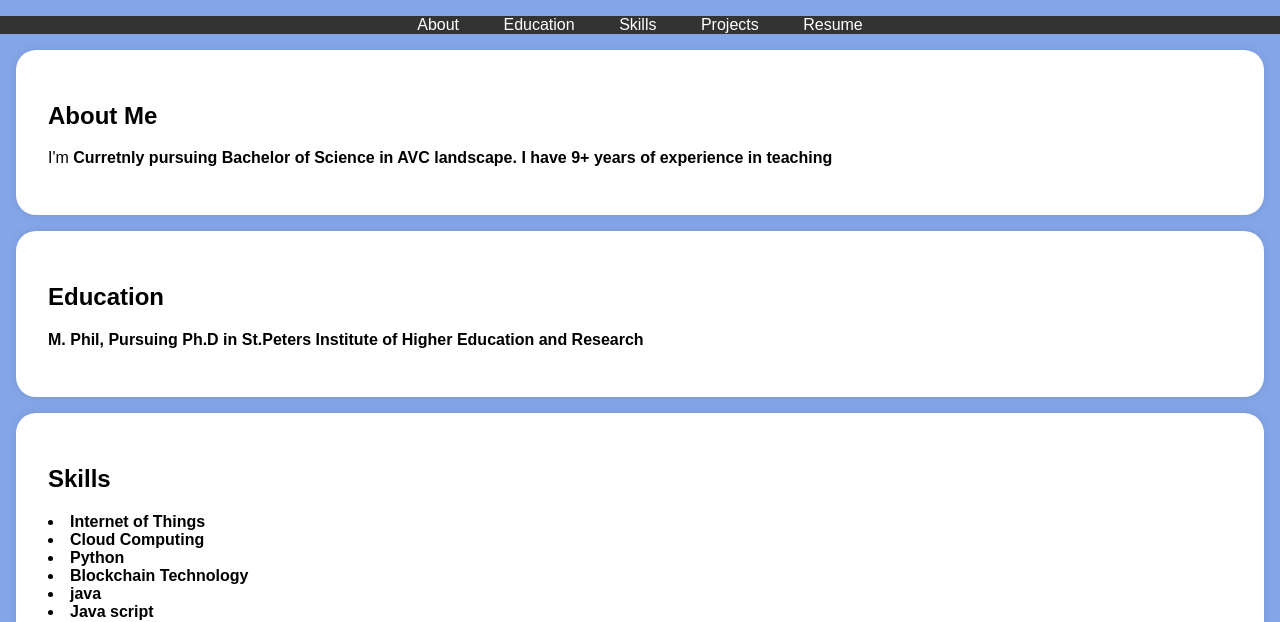
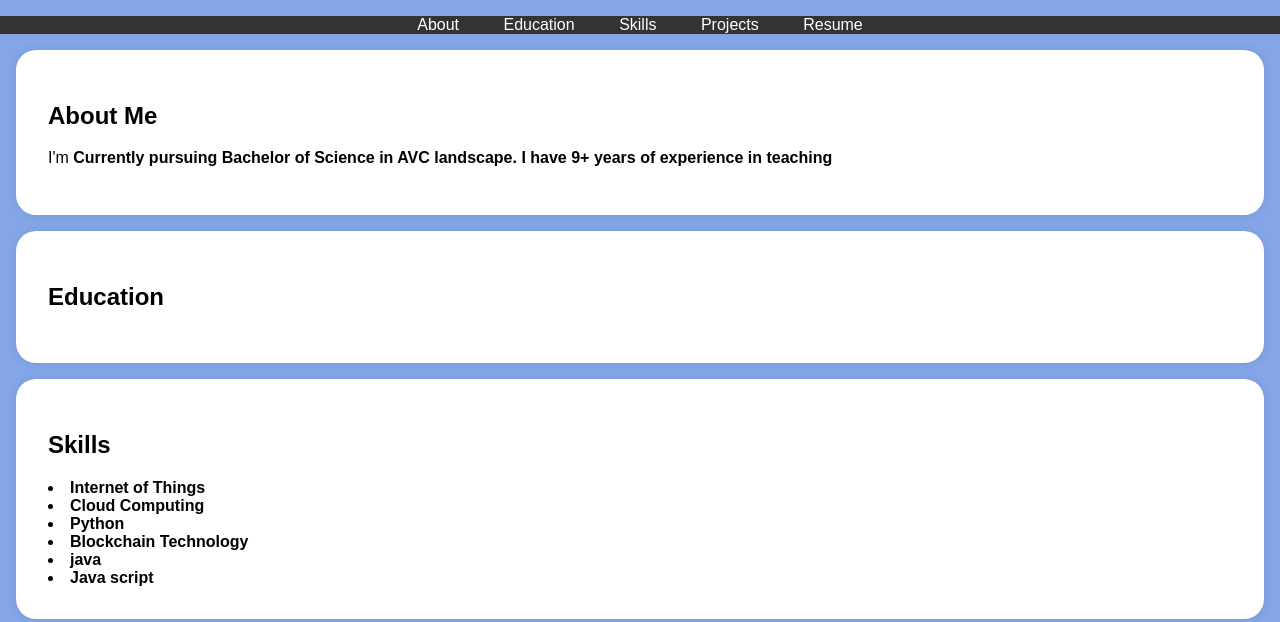
Before and after one commit to gayathri69999/hello, a plain HTML site: page index.html in a window 1280 px wide. Shown: the part 197-819 px from the top of the page. Drawn offline with Linux system fonts and the light colour scheme.

Commit message:
Update index.html

```diff
--- a/index.html
+++ b/index.html
@@ -115,14 +115,14 @@
     <section id="about">
         <div class="section-content">
             <h2>About Me</h2>
-            <p>I'm  <b> Curretnly pursuing Bachelor of Science in AVC<a href="https://techtrainer20.github.io/git_con2/" traget="_target"></a> landscape. I have 9+ years of experience in teaching </p>
+            <p>I'm  <b> Currently pursuing Bachelor of Science in AVC<a href="https://techtrainer20.github.io/git_con2/" traget="_target"></a> landscape. I have 9+ years of experience in teaching </p>
         </div>
     </section>
 
     <section id="education">
         <div class="section-content">
             <h2>Education</h2>
-            <p>M. Phil, Pursuing Ph.D in  St.Peters Institute of Higher Education and Research</p>
+
 
 
         </div>
```
